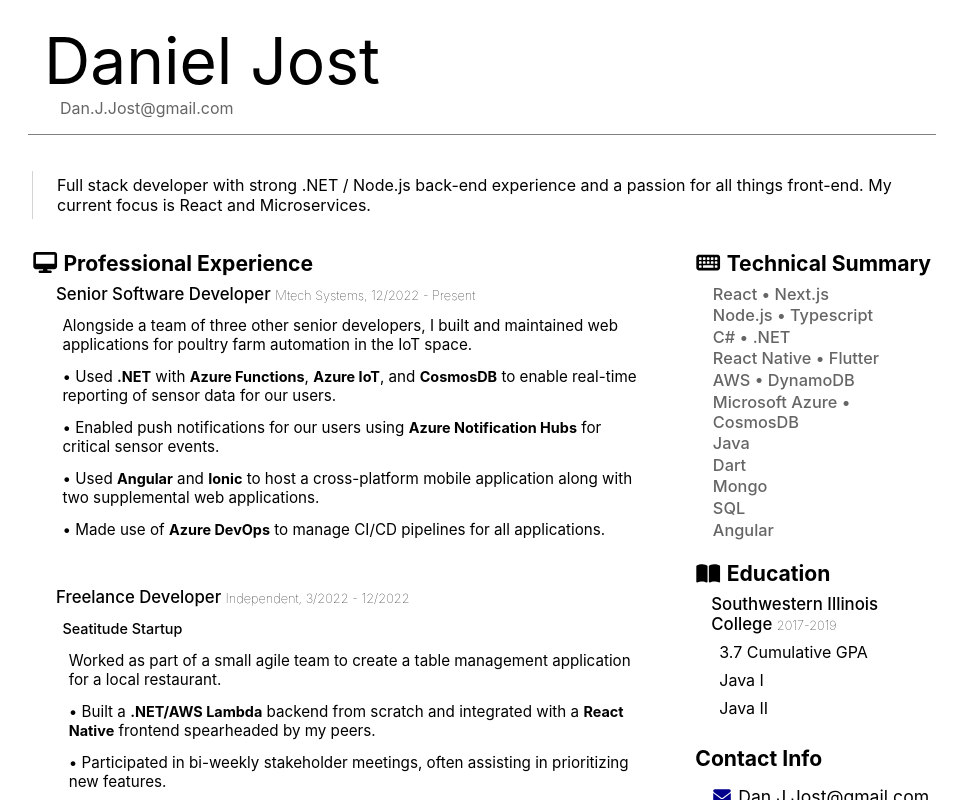
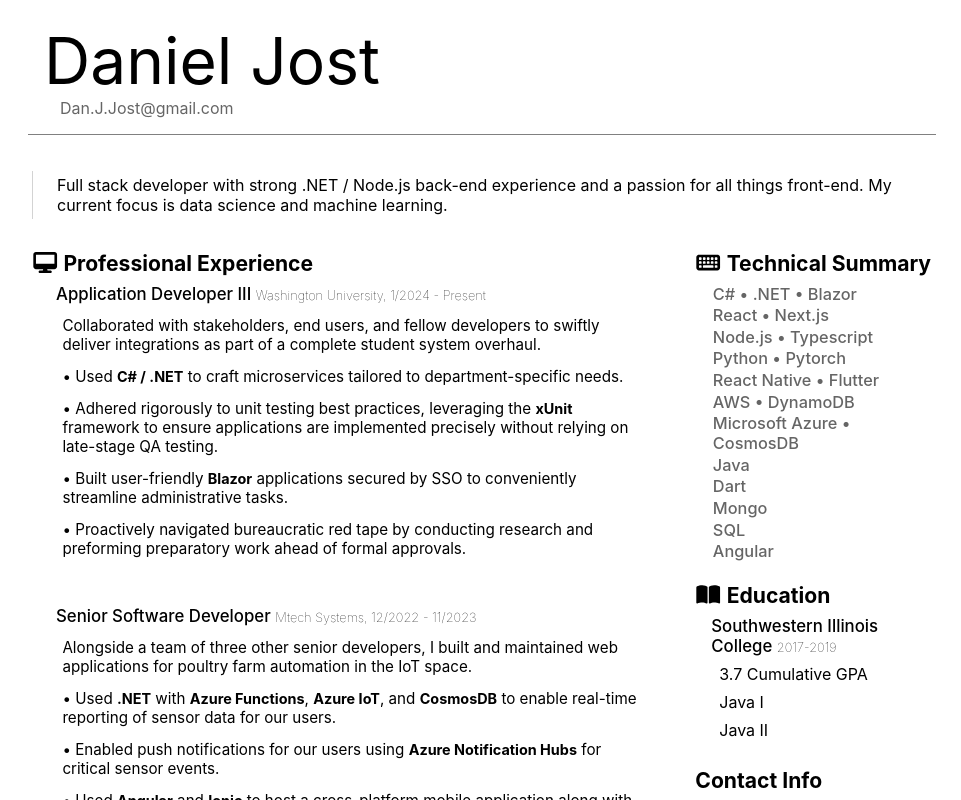
Before and after one commit to danjjost/DansResume, a Next.js app: page / in a window 1280 px wide. Shown: the top 800 px of the page, without its empty margins (158-1119 px from the left). Built offline with nearby package versions, Linux system fonts and the light colour scheme.

Commit message:
Update Resume

```diff
--- a/src/resume/Bio.js
+++ b/src/resume/Bio.js
@@ -17,8 +17,8 @@ export default function Bio() {
     <Container>
       <BioStyles>
         Full stack developer with strong .NET / Node.js back-end experience and
-        a passion for all things front-end. My current focus is React and
-        Microservices.
+        a passion for all things front-end. My current focus is data science and
+        machine learning.
       </BioStyles>
     </Container>
   );
--- a/src/resume/ContactInfo.js
+++ b/src/resume/ContactInfo.js
@@ -34,7 +34,7 @@ export default function ContactInfo() {
         </Link>
         <ContactMethod>
           <FontAwesomeIcon size={"1x"} icon={faMobileAlt} color={"darkblue"} />{" "}
-          (314) 896-1239
+          (314) 324-4568
         </ContactMethod>
       </Indented>
     </Container>
--- a/src/resume/ProfessionalExperience.js
+++ b/src/resume/ProfessionalExperience.js
@@ -25,6 +25,8 @@ export default function ProfessionalExperience() {
         <FontAwesomeIcon size={"1x"} icon={faDesktop} /> Professional Experience
       </Title>
 
+      <WashUAppDeveloper />
+
       <MtechSystemsLeadDeveloper />
 
       <FreelanceDeveloper />
@@ -38,11 +40,43 @@ export default function ProfessionalExperience() {
   );
 }
 
+const WashUAppDeveloper = () => (
+  <Card>
+    <Header>
+      Application Developer III{" "}
+      <Subtext>Washington University, 1/2024 - Present</Subtext>
+    </Header>
+    <ListItem>
+      Collaborated with stakeholders, end users, and fellow developers to
+      swiftly deliver integrations as part of a complete student system
+      overhaul.
+    </ListItem>
+    <ListItem>
+      • Used <InLineTechStack>C# / .NET</InLineTechStack> to craft microservices
+      tailored to department-specific needs.
+    </ListItem>
+    <ListItem>
+      • Adhered rigorously to unit testing best practices, leveraging the{" "}
+      <InLineTechStack>xUnit</InLineTechStack> framework to ensure applications
+      are implemented precisely without relying on late-stage QA testing.
+    </ListItem>
+    <ListItem>
+      • Built user-friendly <InLineTechStack>Blazor</InLineTechStack>{" "}
+      applications secured by SSO to conveniently streamline administrative
+      tasks.
+    </ListItem>
+    <ListItem>
+      • Proactively navigated bureaucratic red tape by conducting research and
+      preforming preparatory work ahead of formal approvals.
+    </ListItem>
+  </Card>
+);
+
 const MtechSystemsLeadDeveloper = () => (
   <Card>
     <Header>
       Senior Software Developer{" "}
-      <Subtext>Mtech Systems, 12/2022 - Present</Subtext>
+      <Subtext>Mtech Systems, 12/2022 - 11/2023</Subtext>
     </Header>
     <ListItem>
       Alongside a team of three other senior developers, I built and maintained
@@ -81,8 +115,8 @@ const FreelanceDeveloper = () => (
       <SubHeader>Seatitude Startup</SubHeader>
       <br />
       <ListItem>
-        Worked as part of a small agile team to create a table management
-        application for a local restaurant.
+        Worked as part of an independent, agile team to create a table
+        management application for a local restaurant.
       </ListItem>
       <ListItem>
         • Built a <InLineTechStack>.NET/AWS Lambda</InLineTechStack> backend
@@ -115,7 +149,8 @@ const FreelanceDeveloper = () => (
       <SubHeader>Collegiate Tutor</SubHeader>
       <br />
       <ListItem>
-        Worked as a private tutor for 4th year Computer Science students.
+        Worked as a private tutor for 4th year Computer Science students,
+        providing practical guidance and application-centric experience.
       </ListItem>
       <ListItem>
         • Provided mentorship in{" "}
--- a/src/resume/TechnicalSummary.js
+++ b/src/resume/TechnicalSummary.js
@@ -22,8 +22,10 @@ export default function TechnicalSummary() {
         <FontAwesomeIcon icon={faKeyboard} size={"1x"} /> Technical Summary
       </Title>
       <Indented>
-        <Skill>React • Next.js</Skill> <Skill>Node.js • Typescript</Skill>
-        <Skill>C# • .NET</Skill>
+        <Skill>C# • .NET • Blazor</Skill>
+        <Skill>React • Next.js</Skill>
+        <Skill>Node.js • Typescript</Skill>
+        <Skill>Python • Pytorch</Skill>
         <Skill>React Native • Flutter</Skill>
         <Skill>AWS • DynamoDB</Skill>
         <Skill>Microsoft Azure • CosmosDB</Skill>
```
Also changed, not shown: 1 other file (tests, documents, lock files or other folders).
